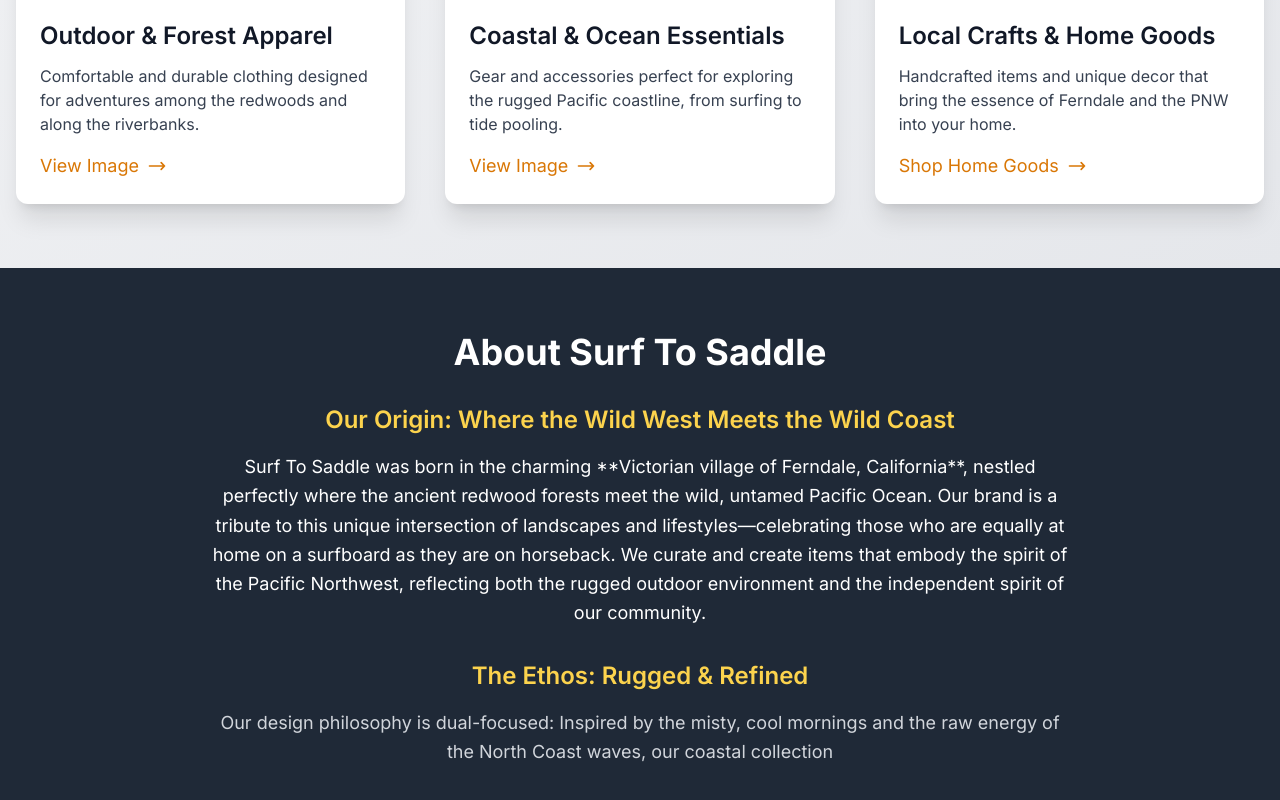
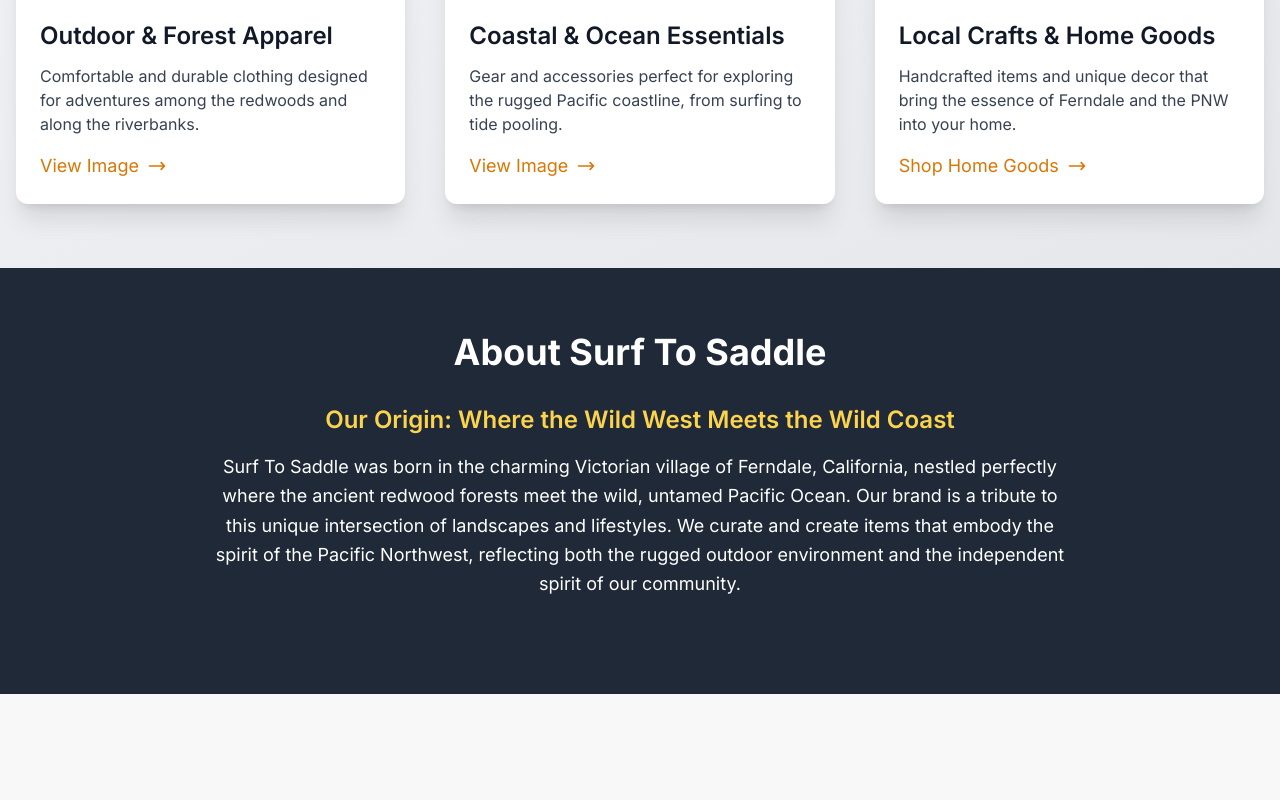
Before and after one commit to darrenjweiss/SurfToSaddle, a plain HTML site: page index.html in a window 1280 px wide. Shown: the part 1956-2756 px from the top of the page. After the commit the page ends 2650 px from the top, so only its background shows below. Drawn offline with nearby package versions, Linux system fonts and the light colour scheme.

Commit message:
Update index.html

```diff
--- a/index.html
+++ b/index.html
@@ -195,9 +195,5 @@
 
             <h3 class="text-2xl font-semibold mb-4 text-amber-300">Our Origin: Where the Wild West Meets the Wild Coast</h3>
             <p class="text-lg leading-relaxed mb-8">
-                Surf To Saddle was born in the charming **Victorian village of Ferndale, California**, nestled perfectly where the ancient redwood forests meet the wild, untamed Pacific Ocean. Our brand is a tribute to this unique intersection of landscapes and lifestyles—celebrating those who are equally at home on a surfboard as they are on horseback. We curate and create items that embody the spirit of the Pacific Northwest, reflecting both the rugged outdoor environment and the independent spirit of our community.
+                Surf To Saddle was born in the charming Victorian village of Ferndale, California, nestled perfectly where the ancient redwood forests meet the wild, untamed Pacific Ocean. Our brand is a tribute to this unique intersection of landscapes and lifestyles. We curate and create items that embody the spirit of the Pacific Northwest, reflecting both the rugged outdoor environment and the independent spirit of our community.
             </p>
-
-            <h3 class="text-2xl font-semibold mb-4 text-amber-300">The Ethos: Rugged & Refined</h3>
-            <p class="text-lg leading-relaxed mb-6 text-gray-300">
-                Our design philosophy is dual-focused: Inspired by the misty, cool mornings and the raw energy of the North Coast waves, our coastal collection
```
